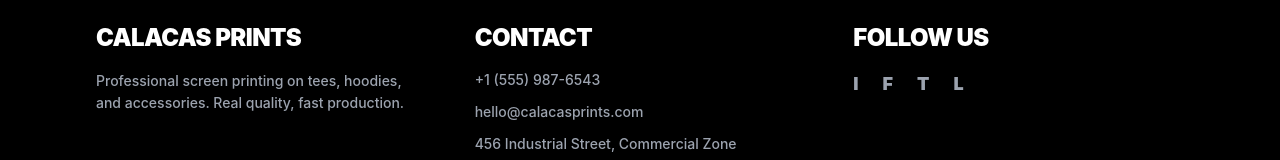
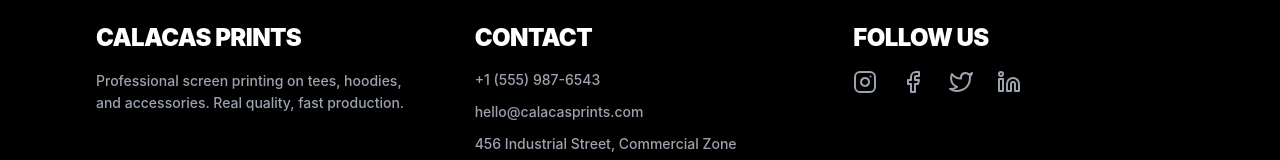
Before and after one commit to TsunamicStone6/serigrafiaweb, a Next.js app: page / in a window 1280 px wide. Shown: the part 4772-4932 px from the top of the page. Built offline with nearby package versions, Linux system fonts and the light colour scheme.

Commit message:
Add React Icons for social media with improved styling

```diff
--- a/package.json
+++ b/package.json
@@ -13,7 +13,8 @@
     "lucide-react": "^1.8.0",
     "next": "^14.0.0",
     "react": "^18.2.0",
-    "react-dom": "^18.2.0"
+    "react-dom": "^18.2.0",
+    "react-icons": "^5.6.0"
   },
   "devDependencies": {
     "@types/node": "^20.10.0",
--- a/src/components/layout/Footer.tsx
+++ b/src/components/layout/Footer.tsx
@@ -5,8 +5,16 @@
  */
 
 import React from 'react';
+import { FiInstagram, FiFacebook, FiTwitter, FiLinkedin } from 'react-icons/fi';
 import { Container } from '@/components/common/Container';
 import { siteConfig } from '@/config/site.config';
+
+const socialIconMap: Record<string, React.ReactNode> = {
+  instagram: <FiInstagram className="w-6 h-6" />,
+  facebook: <FiFacebook className="w-6 h-6" />,
+  twitter: <FiTwitter className="w-6 h-6" />,
+  linkedin: <FiLinkedin className="w-6 h-6" />,
+};
 
 export function Footer() {
   const currentYear = new Date().getFullYear();
@@ -49,9 +57,9 @@ export function Footer() {
                   href={url}
                   target="_blank"
                   rel="noopener noreferrer"
-                  className="text-gray-400 hover:text-yellow-400 transition-colors font-black text-lg capitalize"
+                  className="text-gray-400 hover:text-yellow-400 transition-colors hover:scale-110 transform duration-200"
                 >
-                  {platform.charAt(0).toUpperCase()}
+                  {socialIconMap[platform as keyof typeof socialIconMap] || null}
                 </a>
               ))}
             </div>
```
Also changed, not shown: 1 other file (tests, documents, lock files or other folders).
